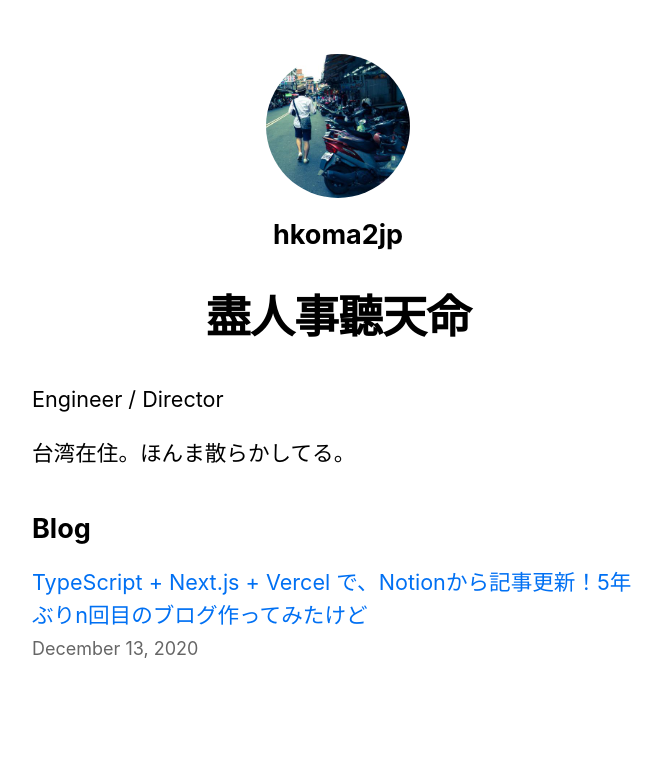
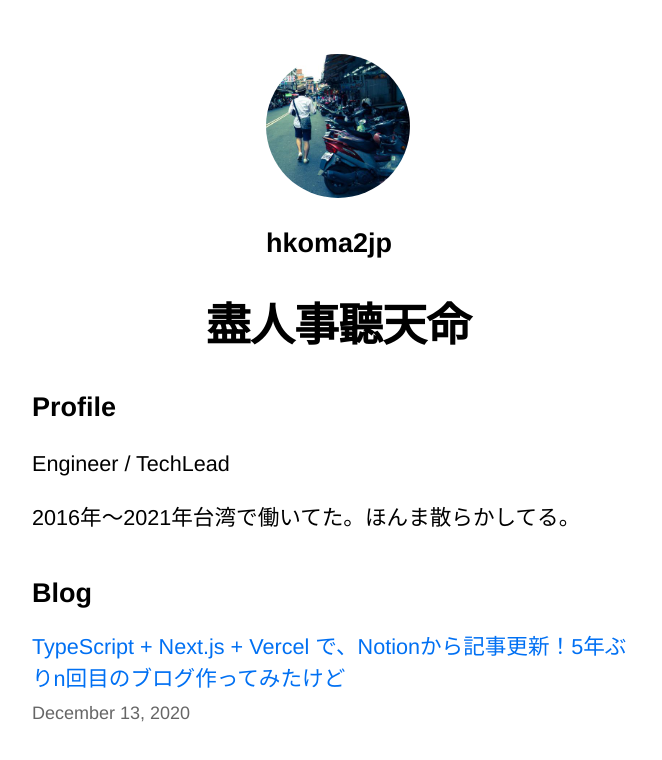
Before and after one commit to hkoma2jp/hkoma2jp.com, a Next.js app: page / in a window 1280 px wide. Shown: the top 760 px of the page, without its empty margins (302-964 px from the left). Built offline with nearby package versions, Linux system fonts and the light colour scheme; a small style sheet from the web is missing.

Commit message:
fix Theme
- design logo area
- design post template

```diff
--- a/components/layout.tsx
+++ b/components/layout.tsx
@@ -42,6 +42,7 @@ export default function Layout({
       <header className={styles.header}>
         {home ? (
           <>
+            <div className="logo">
               <Image
                 priority
                 src="/images/profile.jpg"
@@ -51,12 +52,13 @@ export default function Layout({
                 alt={name}
               />
               <h2 className={utilStyles.headingLg}>{name}</h2>
+            </div>
             <h1 className={utilStyles.heading2Xl}>{siteTitle}</h1>
           </>
         ) : (
           <>
+            <div className="logo">
               <Link href="/">
-              <a>
                   <Image
                     priority
                     src="/images/profile.jpg"
@@ -65,13 +67,11 @@ export default function Layout({
                     width={144}
                     alt={name}
                   />
-              </a>
               </Link>
-            <h2 className={utilStyles.headingLg}>
               <Link href="/">
-                <a className={utilStyles.colorInherit}>{name}</a>
+                <h2 className={utilStyles.headingLg}>{name}</h2>
               </Link>
-            </h2>
+            </div>
           </>
         )}
       </header>
--- a/package.json
+++ b/package.json
@@ -3,7 +3,7 @@
   "version": "0.1.0",
   "private": true,
   "scripts": {
-    "dev": "next dev",
+    "dev": "NODE_OPTIONS='--openssl-legacy-provider' next dev",
     "build": "next build",
     "start": "next start"
   },
@@ -12,6 +12,7 @@
     "gray-matter": "^4.0.2",
     "next": "^10.0.0",
     "postcss-scss": "^3.0.4",
+    "prism-themes": "^1.9.0",
     "prismjs": "^1.23.0",
     "react": "17.0.1",
     "react-dom": "17.0.1",
--- a/pages/_app.tsx
+++ b/pages/_app.tsx
@@ -2,7 +2,7 @@ import '../styles/global.css'
 import { FC, useEffect } from 'react'
 import { AppProps } from 'next/app'
 import TagManager from 'react-gtm-module'
-import 'prismjs/themes/prism-tomorrow.css'
+import 'prism-themes/themes/prism-vsc-dark-plus.min.css'
 
 const AppComponent: FC<AppProps> = ({ Component, pageProps }: AppProps) => {
   // Google Tag Manager
--- a/pages/index.tsx
+++ b/pages/index.tsx
@@ -21,8 +21,9 @@ export default function Home({
         <title>{siteTitle}</title>
       </Head>
       <section className={utilStyles.headingMd}>
-        <p>Engineer / Director</p>
-        <p>台湾在住。ほんま散らかしてる。</p>
+      <h2 className={utilStyles.headingLg}>Profile</h2>
+        <p>Engineer / TechLead</p>
+        <p>2016年〜2021年台湾で働いてた。ほんま散らかしてる。</p>
       </section>
       <section className={`${utilStyles.headingMd} ${utilStyles.padding1px}`}>
         <h2 className={utilStyles.headingLg}>Blog</h2>
--- a/pages/posts/[id].tsx
+++ b/pages/posts/[id].tsx
@@ -24,7 +24,9 @@ export default function Post({
         <div className={utilStyles.lightText}>
           <Date dateString={postData.date} />
         </div>
-        <div dangerouslySetInnerHTML={{ __html: postData.contentHtml }} />
+        <div className={utilStyles.post}>
+          <div dangerouslySetInnerHTML={{ __html: postData.contentHtml }} />
+        </div>
       </article>
     </Layout>
   )
--- a/styles/global.css
+++ b/styles/global.css
@@ -2,8 +2,7 @@ html,
 body {
   padding: 0;
   margin: 0;
-  font-family: -apple-system, BlinkMacSystemFont, Segoe UI, Roboto, Oxygen,
-    Ubuntu, Cantarell, Fira Sans, Droid Sans, Helvetica Neue, sans-serif;
+  font-family: "Helvetica Neue",Arial,"Hiragino Kaku Gothic ProN","Hiragino Sans",Meiryo,sans-serif;
   line-height: 1.6;
   font-size: 18px;
 }
@@ -25,3 +24,8 @@ img {
   max-width: 100%;
   display: block;
 }
+
+.logo > *:hover {
+  cursor: pointer;
+  text-decoration: underline;
+}
--- a/styles/utils.module.css
+++ b/styles/utils.module.css
@@ -50,3 +50,44 @@
 .lightText {
   color: #666;
 }
+
+.post table {
+  width: 100%;
+  font-size: .8rem;
+  border-collapse: collapse;
+  table-layout: auto;
+}
+
+.post table th:first-child {
+  border-radius: 0;
+}
+
+.post table th:last-child {
+  border-radius: 0;
+}
+
+.post table tr:last-child td:first-child {
+  border-radius: 0;
+}
+
+.post table tr:last-child td:last-child {
+  border-radius: 0;
+}
+
+.post table th {
+  text-align: center;
+  padding: 10px 0;
+  border: 1px solid #cccccc;
+}
+
+.post table td {
+  padding: 10px;
+  border-left: 1px solid #cccccc;
+  border-top: none;
+  border-bottom: 1px solid #cccccc;
+  color: #363636;
+}
+
+.post table td:last-child {
+  border-right: 1px solid #cccccc;
+}
```
Also changed, not shown: 2 other files (tests, documents, lock files or other folders). Lines whose indentation alone changed are shown as unchanged.
